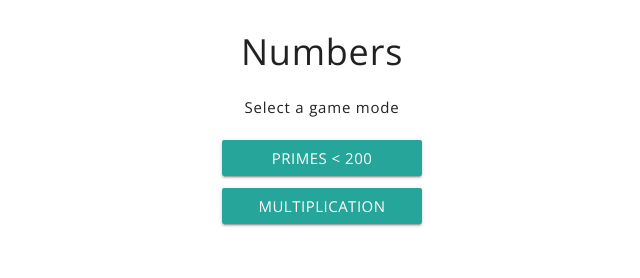
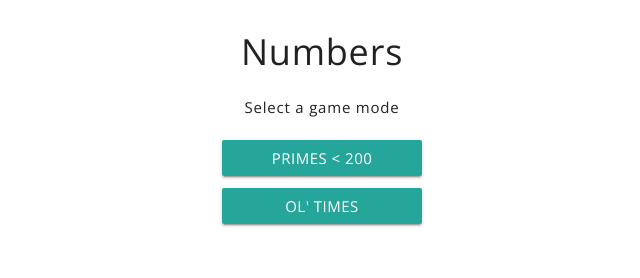
Before and after one commit to Greenheart/numbers, a plain HTML site: page index.html in a window 1280 px wide. Shown: the top 278 px of the page, 318-958 px from the left. Drawn offline with nearby package versions, Linux system fonts and the light colour scheme.

Commit message:
Update game mode name.

```diff
--- a/index.html
+++ b/index.html
@@ -18,7 +18,7 @@
 
                 <div class="gamemodes">
                     <button class="btn" id="gamemode-primes">Primes < 200</button>
-                    <button class="btn" id="gamemode-multiplication">Multiplication</button>
+                    <button class="btn" id="gamemode-multiplication">Ol' times</button>
                 </div>
 
                 <div class="footer">
```
